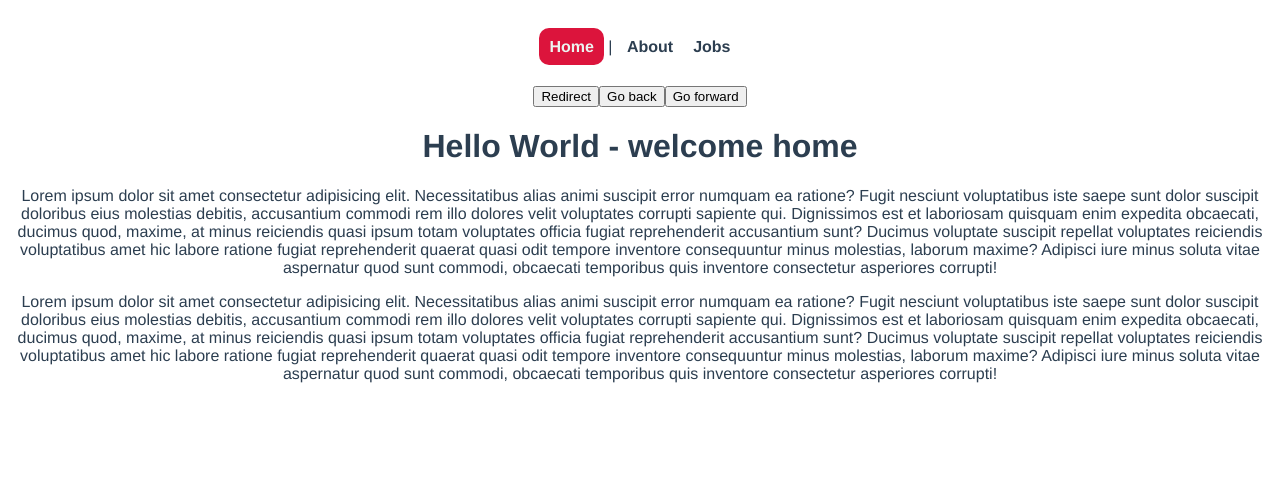
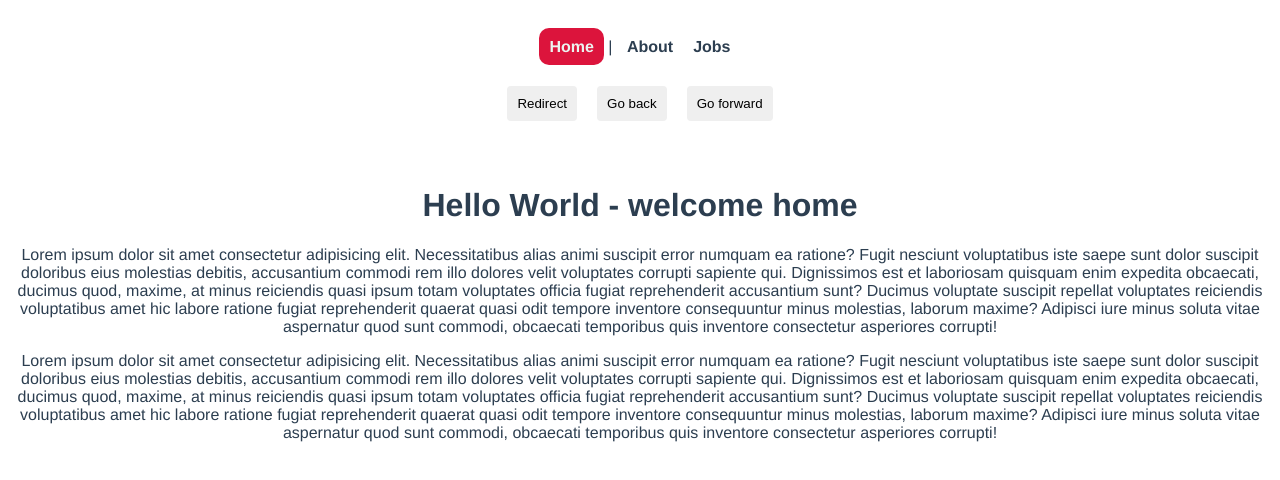
Before and after one commit to Lu-Smith/vue_router_training, a Vue app: page / in a window 1280 px wide. Shown: the top 480 px of the page. Built offline with nearby package versions, Linux system fonts and the light colour scheme.

Commit message:
Updated button styles

```diff
--- a/src/App.vue
+++ b/src/App.vue
@@ -4,9 +4,11 @@
     <router-link :to="{name:'About'}">About</router-link>
     <router-link :to="{name:'Jobs'}">Jobs</router-link>
   </nav>
-  <button @click="redirect" >Redirect</button>
-  <button @click="back">Go back</button>
-  <button @click="forward">Go forward</button>
+  <div class="buttons">
+    <button @click="redirect" >Redirect</button>
+    <button @click="back">Go back</button>
+    <button @click="forward">Go forward</button>
+  </div>
   <router-view/>
 </template>
 
@@ -53,5 +55,22 @@ nav a.router-link-exact-active {
   background: crimson;
 }
 
+.buttons{
+  height: 80px;
+}
+
+button {
+  margin: 0 10px;
+  padding: 10px;
+  border: none;
+  border-radius: 4px;
+  box-sizing: border-box;
+  transition: 200ms all ease-in-out;
+}
+
+button:hover {
+  border-bottom: 2px solid black;
+  background: rgb(185, 183, 183);
+}
 
 </style>
```
